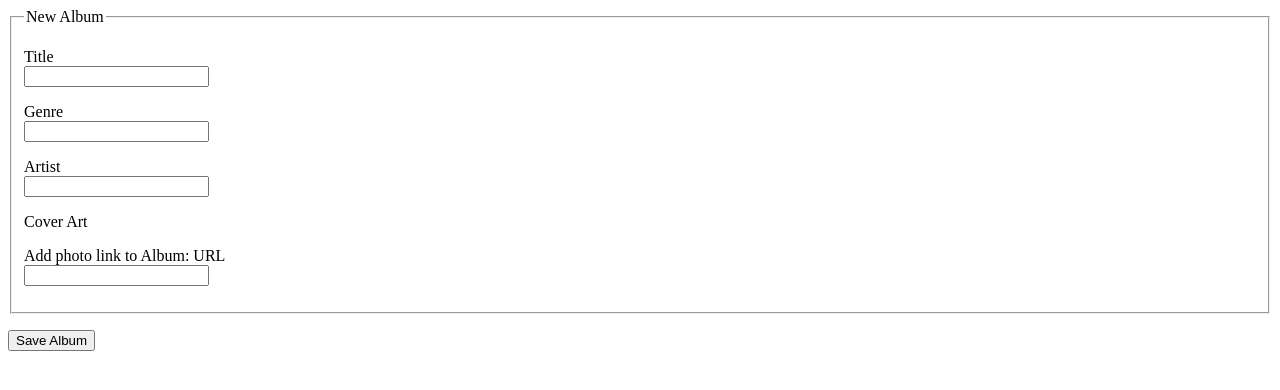
After one commit to ProdigyX6217/Contractor2, a Flask app: page /albums/new in a window 1280 px wide. The commit adds this page. Shown: the top 390 px of the page. Run offline with Flask 2, Linux system fonts and the light colour scheme.

Commit message:
Users can create albums

```diff
--- a/app.py
+++ b/app.py
@@ -15,10 +15,10 @@ app = Flask(__name__)
 
 # OUR ARRAY OF ALBUMS
 albums = [
-    { 'title': 'Is This It', 'genre': 'Indie' },
-    { 'title': 'Channel Orange', 'genre': 'R&B' },
-    { 'title': 'The Blueprint', 'genre': 'Hip-Hop' },
-    { 'title': 'Dark Side of the Moon', 'genre': 'Rock' }
+    { 'title': 'Is This It', 'genre': 'Indie', 'artist': 'The Strokes'},
+    { 'title': 'Channel Orange', 'genre': 'R&B', 'artist': 'Frank Ocean' },
+    { 'title': 'The Blueprint', 'genre': 'Hip-Hop', 'artist': 'JAY-Z' },
+    { 'title': 'Dark Side of the Moon', 'genre': 'Rock', 'artist': 'Pink Floyd' }
 ]
 
 @app.route('/')
@@ -26,5 +26,25 @@ def albums_index():
     """Show all albums."""
     return render_template('albums_index.html', albums=albums)
 
+@app.route('/albums/new')
+def albums_new():
+    """Create a new album."""
+    return render_template('albums_new.html')
+
+@app.route('/albums', methods=['POST'])
+def albums_submit():
+    """Submit a new album."""
+    album = {
+        'title': request.form.get('title'),
+        'genre': request.form.get('genre'),
+        'artist': request.form.get('artist'),
+        'url': request.form.get('url')
+    }
+    albums.insert_one(album)
+    return redirect(url_for('albums_index'))
+
+
+
+
 if __name__ == "__main__":
     app.run(debug=True)
--- /dev/null
+++ b/templates/albums_new.html
@@ -0,0 +1,43 @@
+<!-- templates/albums_new.html -->
+{% extends 'base.html' %}
+
+{% block content %}
+<form method='POST' action='/albums'>
+    <fieldset>
+    <legend>New Album</legend>
+
+    <!-- TITLE -->
+    <p>
+        <label for='title'>Title</label><br>
+        <input type='text' name='title' />
+    </p>
+
+    <!-- GENRE -->
+    <p>
+        <label for='genre'>Genre</label><br>
+        <input type='text' name='genre' />
+    </p>
+
+    <!-- ARTIST -->
+    <p>
+        <label for='artist'>Artist</label><br>
+        <input type='text' name='artist' />
+    </p>
+
+    <!-- COVER ART -->
+    <p>
+        <label for='album-cover-art'>Cover Art</label><br>
+        <p>
+            Add photo link to Album:
+            <label for='url'>URL</label><br>
+            <input type='url' name='url'/>
+        </p>
+    </p>
+    </fieldset>
+
+    <!-- BUTTON -->
+    <p>
+        <button type='submit'>Save Album</button>
+    </p>
+</form>
+{% endblock %}
```
Also changed, not shown: templates/albums_index.html (+16 -5 lines).
